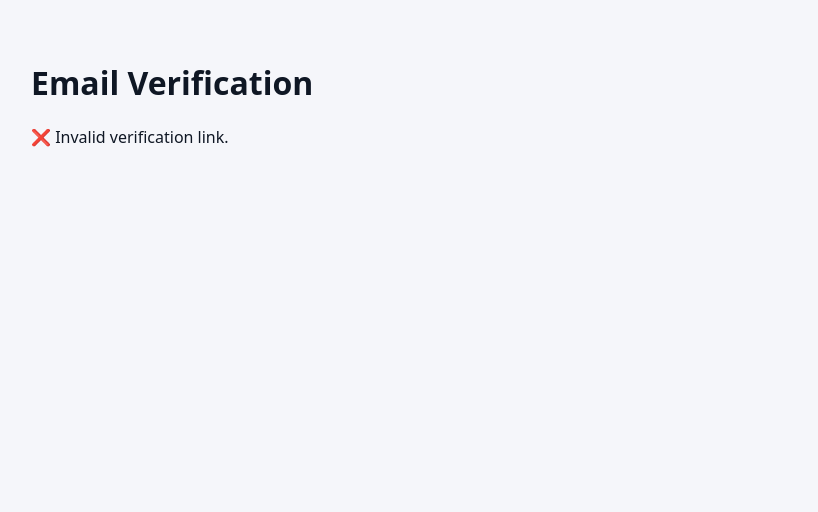
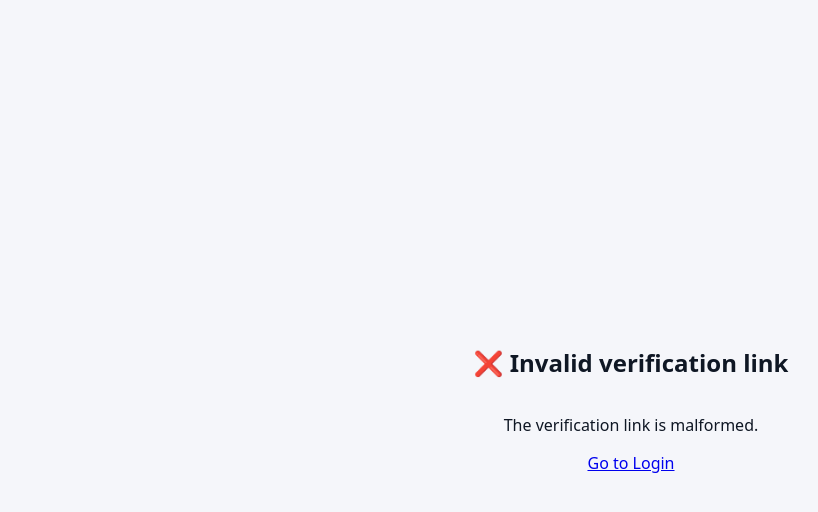
Before and after one commit to josephwere/AfyaLink-HRMS, a React (Vite) app in the folder frontend/: page /verify-email in a window 1280 px wide. Shown: the top 512 px of the page, without its empty margins (9-827 px from the left). Built offline with nearby package versions, Linux system fonts and the light colour scheme; no server answers.

Commit message:
Refactor email verification logic and UI

```diff
--- a/frontend/src/pages/VerifyEmail.jsx
+++ b/frontend/src/pages/VerifyEmail.jsx
@@ -1,9 +1,11 @@
 import { useEffect, useState } from "react";
-import { useSearchParams, Link } from "react-router-dom";
+import { useSearchParams, useNavigate, Link } from "react-router-dom";
+import { apiFetch } from "../utils/apiFetch";
 
 export default function VerifyEmail() {
   const [params] = useSearchParams();
-  const [status, setStatus] = useState("verifying");
+  const navigate = useNavigate();
+  const [status, setStatus] = useState("loading");
 
   useEffect(() => {
     const token = params.get("token");
@@ -13,38 +15,54 @@ export default function VerifyEmail() {
       return;
     }
 
-    fetch(
-      `${import.meta.env.VITE_API_URL}/api/auth/verify-email?token=${token}`,
-      { credentials: "include" }
-    )
-      .then(async (res) => {
+    apiFetch(`/api/auth/verify-email?token=${token}`)
+      .then((res) => {
         if (!res.ok) throw new Error();
-        return res.text();
+        setStatus("success");
+
+        // ⏳ Redirect to login after success
+        setTimeout(() => {
+          navigate("/login?verified=true");
+        }, 3000);
       })
-      .then(() => setStatus("success"))
-      .catch(() => setStatus("error"));
-  }, []);
+      .catch(() => {
+        setStatus("expired");
+      });
+  }, [params, navigate]);
 
   return (
-    <div style={{ padding: 40, maxWidth: 500 }}>
-      <h1>Email Verification</h1>
-
-      {status === "verifying" && <p>Verifying your email…</p>}
+    <div className="verify-page">
+      {status === "loading" && (
+        <>
+          <h2>Verifying your email…</h2>
+          <p>Please wait a moment.</p>
+        </>
+      )}
 
       {status === "success" && (
         <>
-          <p>✅ Your email has been verified successfully.</p>
+          <h2>✅ Email verified successfully!</h2>
+          <p>Redirecting you to login…</p>
+        </>
+      )}
+
+      {status === "invalid" && (
+        <>
+          <h2>❌ Invalid verification link</h2>
+          <p>The verification link is malformed.</p>
           <Link to="/login">Go to Login</Link>
         </>
       )}
 
-      {status === "invalid" && (
-        <p>❌ Invalid verification link.</p>
-      )}
-
-      {status === "error" && (
-        <p>❌ Verification failed or link expired.</p>
+      {status === "expired" && (
+        <>
+          <h2>⏱️ Verification link expired</h2>
+          <p>
+            Please return to login and request a new verification email.
+          </p>
+          <Link to="/login">Go to Login</Link>
+        </>
       )}
     </div>
   );
-}
+  }
```
